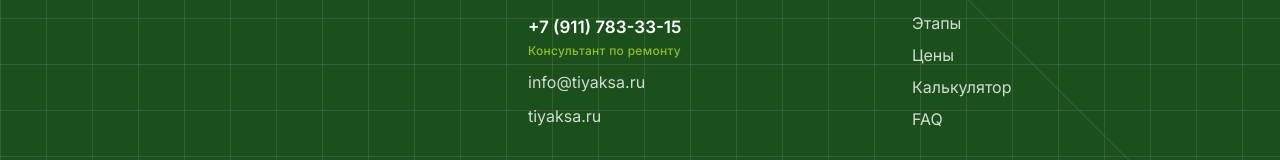
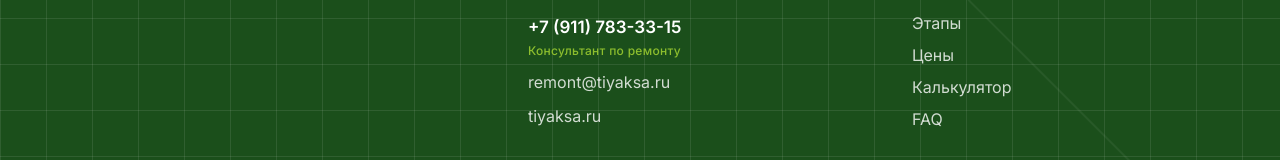
Before and after one commit to sudobins-png/tiyaksa-web, a Next.js app: page / in a window 1280 px wide. Shown: the part 9885-10045 px from the top of the page. Built offline with nearby package versions, Linux system fonts and the light colour scheme.

Commit message:
update email to remont@tiyaksa.ru
Co-Authored-By: Claude Sonnet 4.6 <noreply@anthropic.com>

```diff
--- a/data/content.ts
+++ b/data/content.ts
@@ -5,7 +5,7 @@ export const siteConfig = {
   consultantPhone: '+7 (911) 783-33-15',
   consultantPhoneHref: 'tel:+79117833315',
   consultantLabel: 'Консультант по ремонту',
-  email: 'info@tiyaksa.ru',
+  email: 'remont@tiyaksa.ru',
   website: 'tiyaksa.ru',
   address: 'Санкт-Петербург',
   copyright: 'ТиЯКСа.Ремонт © 2006–2026',
```
